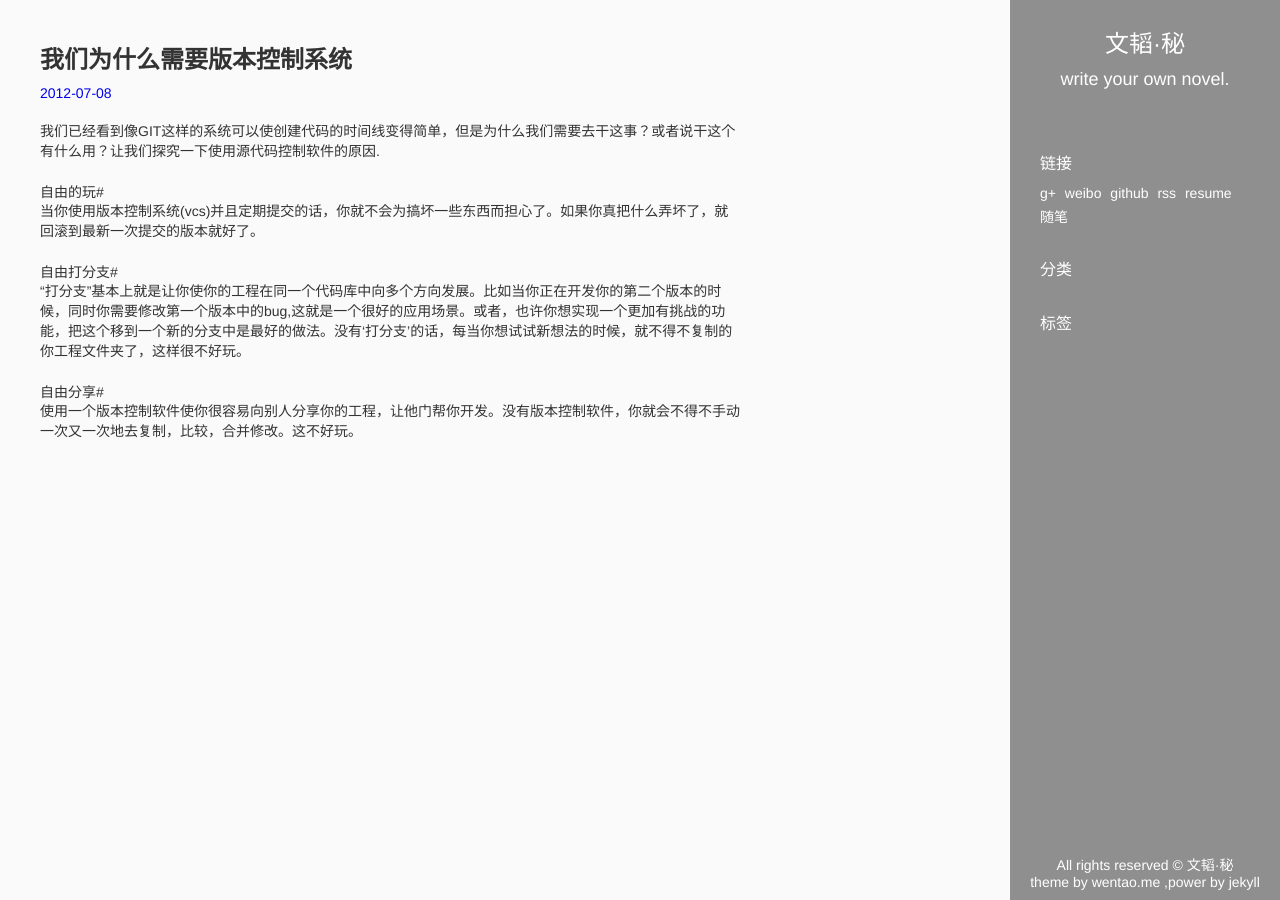
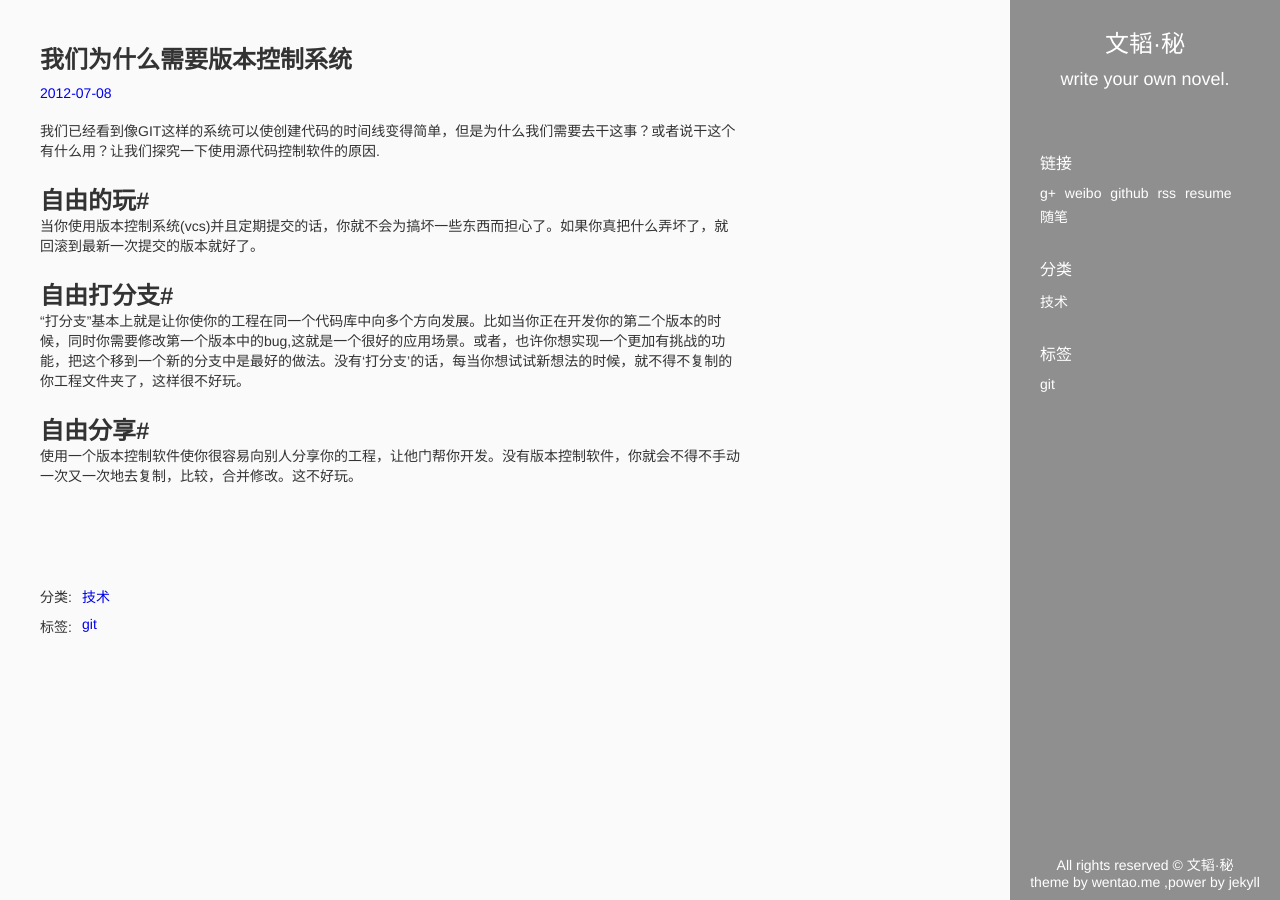
Before and after one commit to zhangwentao/blog, a Jekyll site: the page built from _posts/2012-07-08-我们为什么需要版本控制系统.md, in a window 1280 px wide. Built offline with Jekyll 4.4.1, drawn with Linux system fonts in a browser that asks for light colours; Markdown is read by kramdown in place of the engine named in the settings; comment, search, counter and statistics services are not loaded.

Commit message:
修改文章

```diff
--- a/_posts/2012-07-08-我们为什么需要版本控制系统.md
+++ b/_posts/2012-07-08-我们为什么需要版本控制系统.md
@@ -1,12 +1,14 @@
 ---
 title: 我们为什么需要版本控制系统
 layout: post
+category: "技术"
+tag: git
 ---
 
 我们已经看到像GIT这样的系统可以使创建代码的时间线变得简单，但是为什么我们需要去干这事？或者说干这个有什么用？让我们探究一下使用源代码控制软件的原因.
-###自由的玩#
+#自由的玩#
 当你使用版本控制系统(vcs)并且定期提交的话，你就不会为搞坏一些东西而担心了。如果你真把什么弄坏了，就回滚到最新一次提交的版本就好了。
-###自由打分支#
+#自由打分支#
 “打分支”基本上就是让你使你的工程在同一个代码库中向多个方向发展。比如当你正在开发你的第二个版本的时候，同时你需要修改第一个版本中的bug,这就是一个很好的应用场景。或者，也许你想实现一个更加有挑战的功能，把这个移到一个新的分支中是最好的做法。没有‘打分支’的话，每当你想试试新想法的时候，就不得不复制的你工程文件夹了，这样很不好玩。
-###自由分享#
+#自由分享#
 使用一个版本控制软件使你很容易向别人分享你的工程，让他门帮你开发。没有版本控制软件，你就会不得不手动一次又一次地去复制，比较，合并修改。这不好玩。
```
